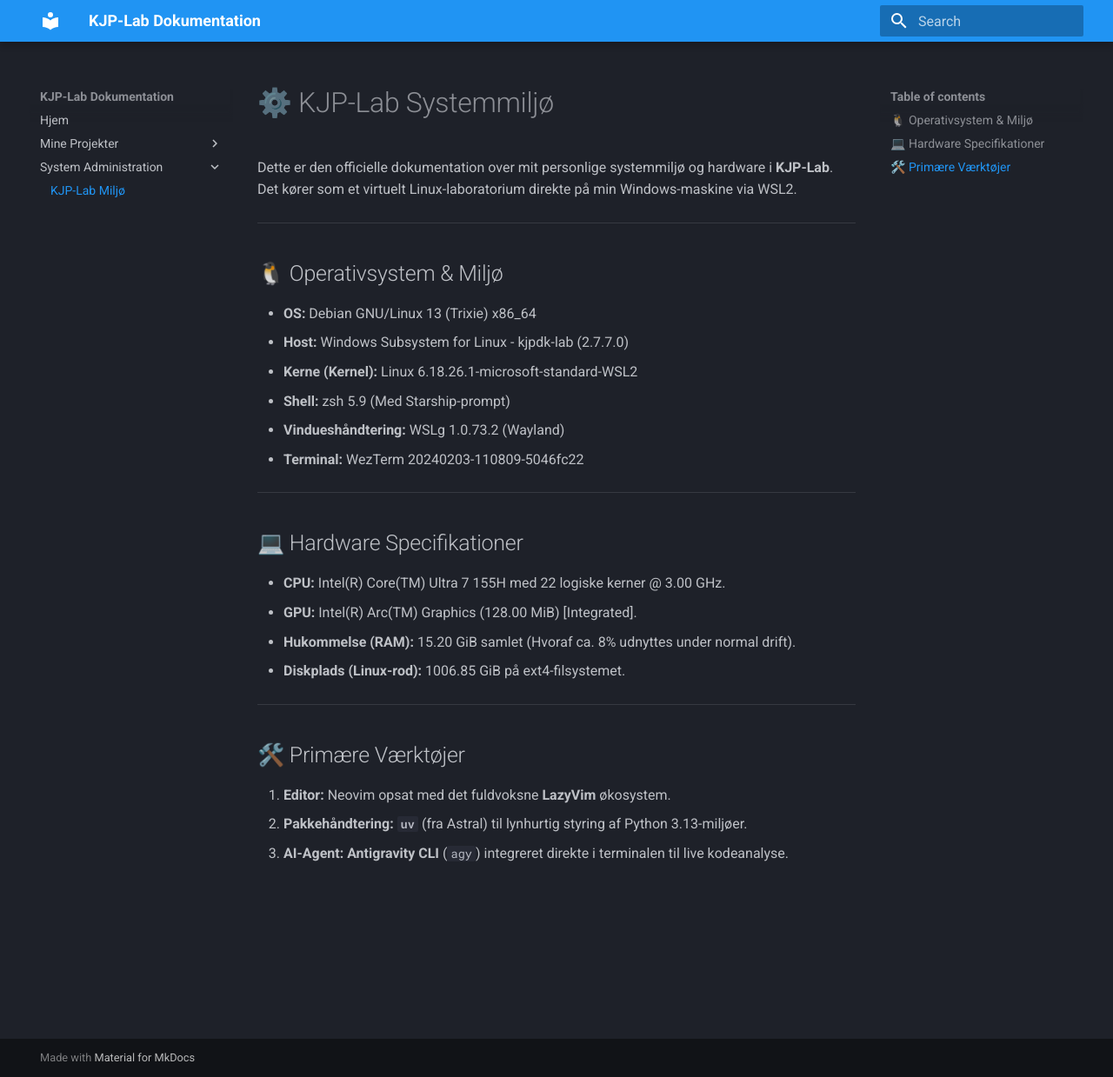
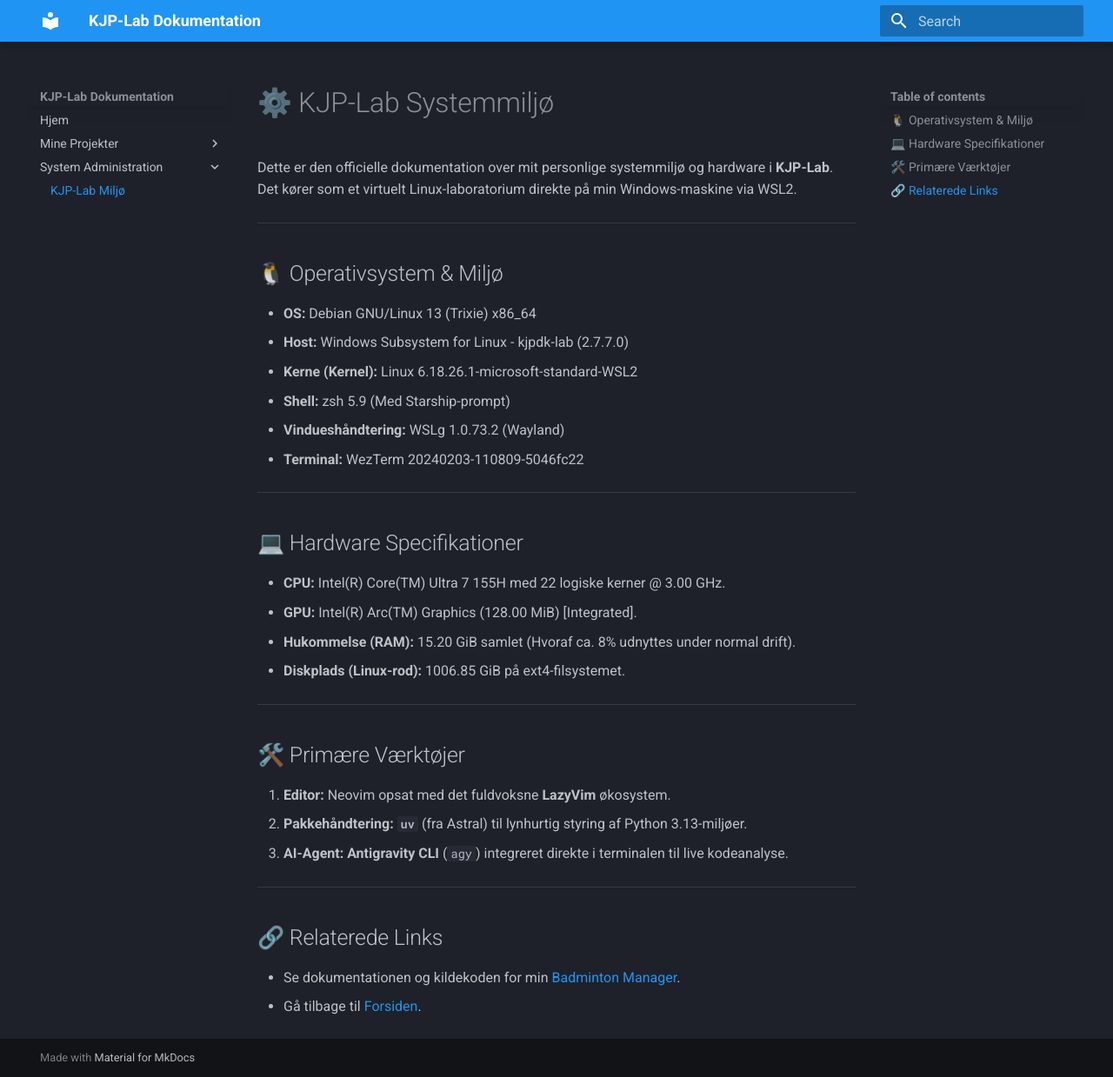
Before and after one commit to kjpdk/kjpdk-docs, an MkDocs documentation site: the page built from docs/system/lab_miljoe.md, in a window 1280 px wide and 1239 px high. Shown: the whole window at 87% size. Built offline with MkDocs 1.6.1 and Material for MkDocs 9.7.7, drawn with Linux system fonts in a browser that asks for light colours.

Commit message:
docs: tilføjet interne links mellem systemmiljø og projekter

```diff
--- a/docs/system/lab_miljoe.md
+++ b/docs/system/lab_miljoe.md
@@ -29,3 +29,10 @@ Dette er den officielle dokumentation over mit personlige systemmiljø og hardwa
 1. **Editor:** Neovim opsat med det fuldvoksne **LazyVim** økosystem.
 2. **Pakkehåndtering:** **`uv`** (fra Astral) til lynhurtig styring af Python 3.13-miljøer.
 3. **AI-Agent:** **Antigravity CLI** (`agy`) integreret direkte i terminalen til live kodeanalyse.
+
+---
+
+## 🔗 Relaterede Links
+
+- Se dokumentationen og kildekoden for min [Badminton Manager](../projekter/badminton.md).
+- Gå tilbage til [Forsiden](../index.md).
```
